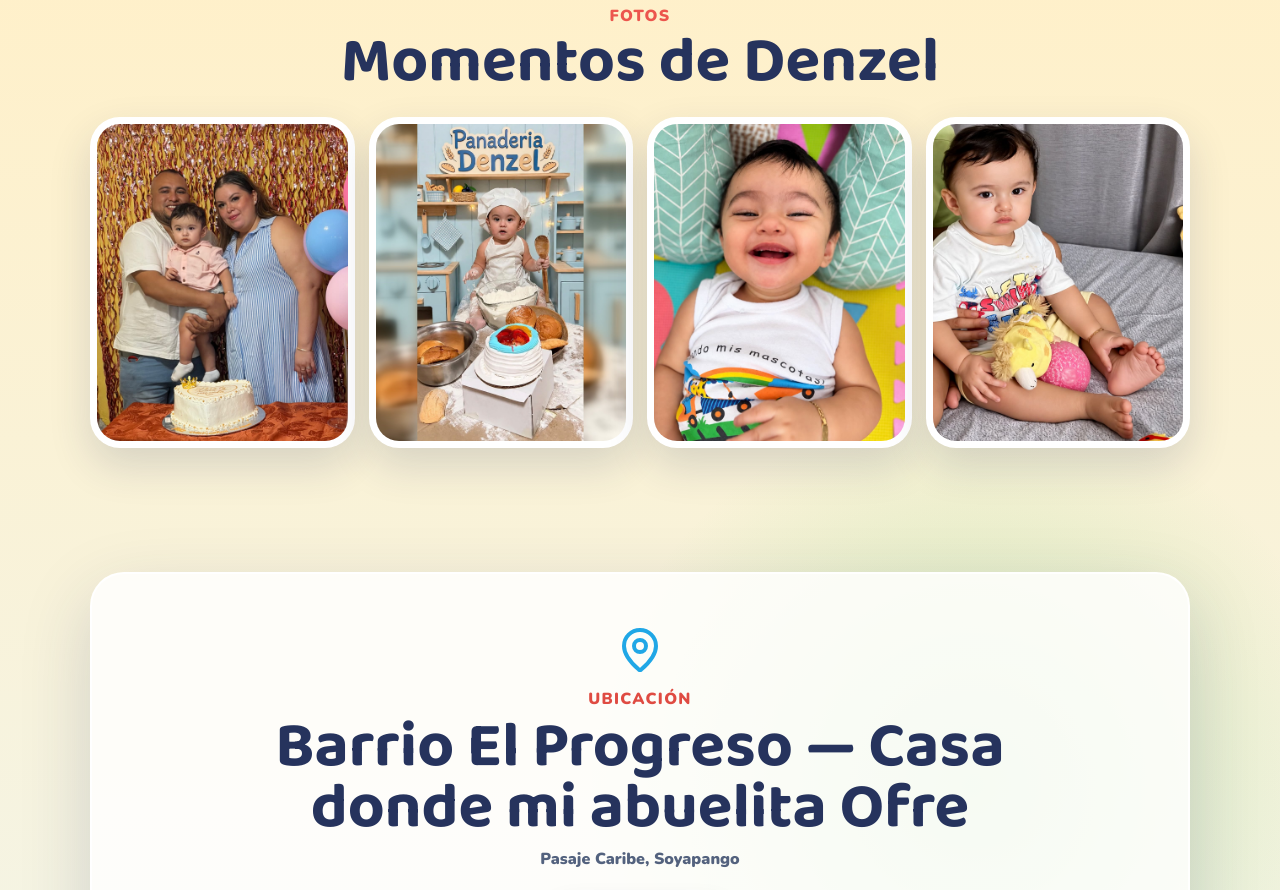
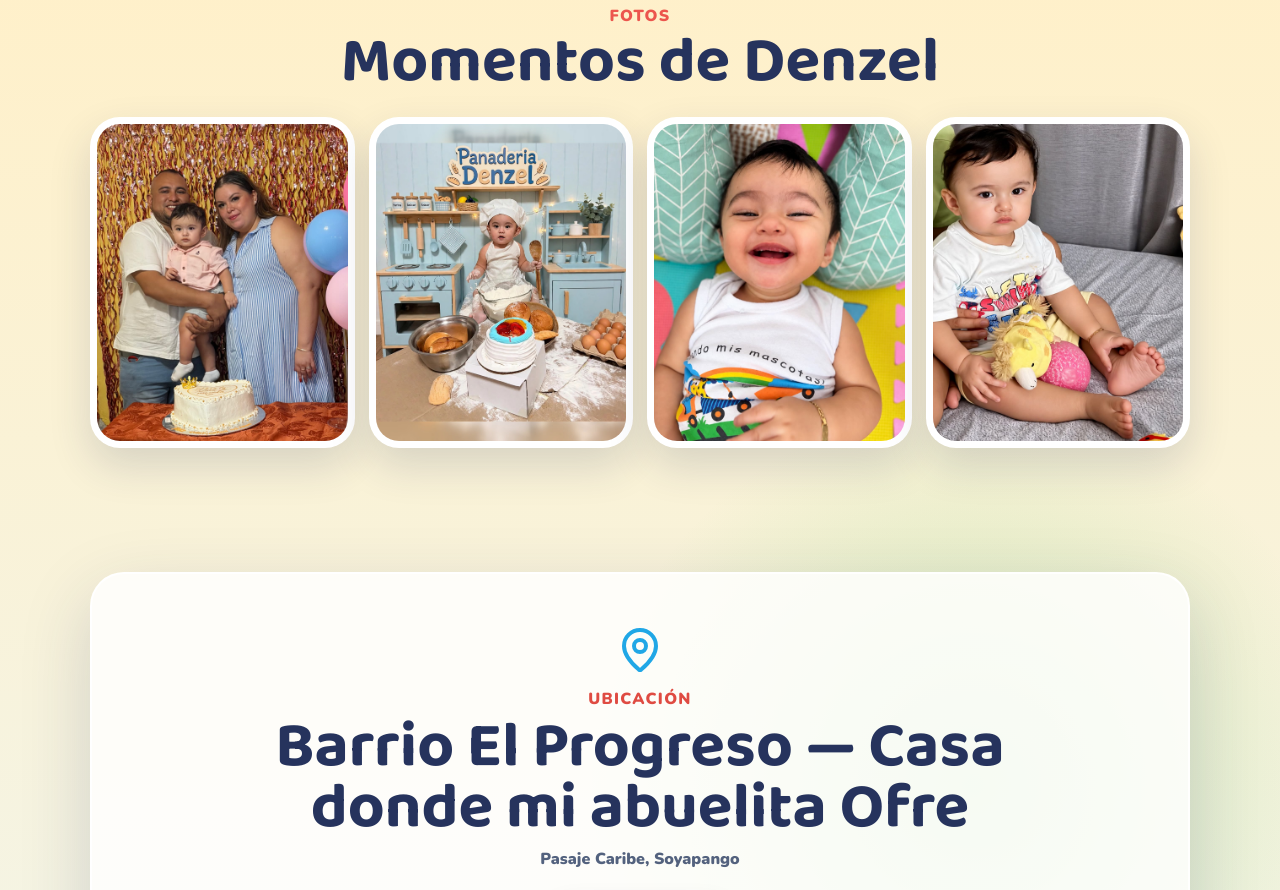
Before and after one commit to josehdezm415-cmd/denzel-first-birthday, a React (Vite) app: page / in a window 1280 px wide. Shown: the part 2180-3070 px from the top of the page. Built offline with nearby package versions, Linux system fonts and the light colour scheme.

Commit message:
Use full bakery gallery photo

```diff
--- a/src/main.jsx
+++ b/src/main.jsx
@@ -100,7 +100,7 @@ function FloatingDecor() {
 function App() {
   const galleryPhotos = useMemo(() => [
     './assets/gallery/denzel-gallery-family-cake.jpg',
-    './assets/gallery/denzel-gallery-bakery.jpg',
+    './assets/gallery/denzel-gallery-bakery-full.jpg',
     './assets/gallery/denzel-gallery-smile.jpg',
     './assets/gallery/denzel-gallery-peluche.jpg'
   ], []);
```
Also changed, not shown: public/assets/gallery/denzel-gallery-bakery-full.jpg (added).
